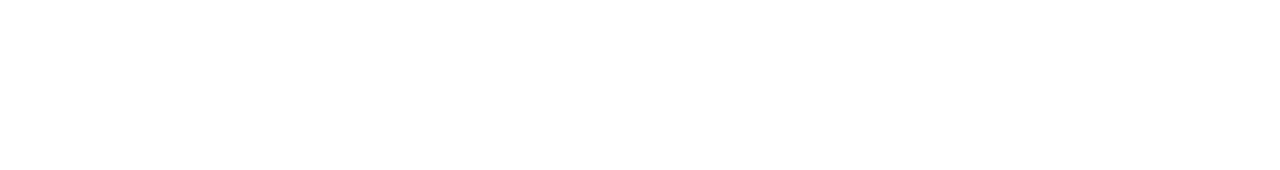
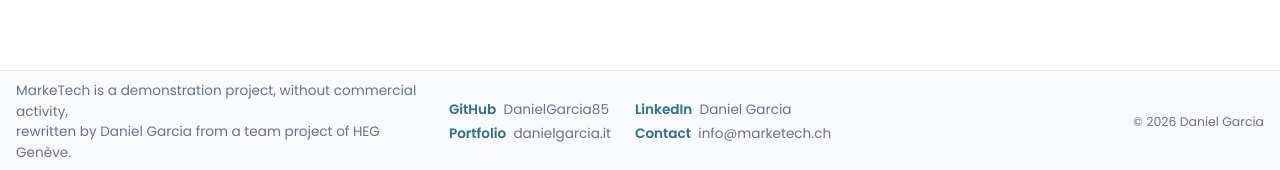
Before and after one commit to DanielGarcia85/MarkeTech, a Vue app in the folder frontend/: page /account/login in a window 1280 px wide. Shown: the part 627-797 px from the top of the page. Built offline with nearby package versions, Linux system fonts and the light colour scheme; no server answers.

Commit message:
feat(frontend): add the footer with the links, the contact and the copyright

```diff
--- a/frontend/src/App.vue
+++ b/frontend/src/App.vue
@@ -11,6 +11,7 @@
 -->
 
 <script setup lang="ts">
+import AppFooter from "./components/AppFooter.vue";
 import AppHeader from "./components/AppHeader.vue";
 import { loadSession } from "./session";
 
@@ -27,7 +28,7 @@
         <RouterView />
       </main>
     </div>
-    <!-- The footer goes here, after the body -->
+     <AppFooter />
   </div>
 </template>
 
--- /dev/null
+++ b/frontend/src/components/AppFooter.vue
@@ -0,0 +1,122 @@
+<!--
+  frontend/src/components/AppFooter.vue
+
+  Footer — who is behind the site, where to find more, how to get in touch
+  ───────────────────────────────────────────────────────────────────────────
+  Displayed by App.vue under the current page. One band across the whole
+  width: a sentence on the left, the links on two rows in the centre, the
+  copyright on the right.
+-->
+
+<script setup lang="ts">
+import { useI18n } from "vue-i18n";
+
+const { t } = useI18n();
+
+// Each link: where it leads, and whose profile it is (shown next to the
+// translated label, so that the visitor knows who is behind it)
+const LINKS = [
+  { key: "github", who: "DanielGarcia85", href: "https://github.com/DanielGarcia85" },
+  { key: "linkedin", who: "Daniel Garcia", href: "https://www.linkedin.com/in/danielgarcia85/" },
+  { key: "portfolio", who: "danielgarcia.it", href: "https://danielgarcia.it" },
+] as const;
+
+// The address that receives the messages about the site
+const CONTACT = "info@marketech.ch";
+
+// Year of the copyright line, taken from the clock of the browser
+const year = new Date().getFullYear();
+</script>
+
+<template>
+  <footer class="footer">
+    <p class="about">{{ t("footer.about") }}</p>
+    <ul class="links">
+      <li v-for="link in LINKS" :key="link.key">
+        <a :href="link.href" target="_blank" rel="noopener noreferrer">
+          {{ t(`footer.${link.key}`) }}
+          <span class="who">{{ link.who }}</span>
+        </a>
+      </li>
+      <li>
+        <a :href="`mailto:${CONTACT}`">
+          {{ t("footer.contact") }}
+          <span class="who">{{ CONTACT }}</span>
+        </a>
+      </li>
+    </ul>
+    <p class="copyright">{{ t("footer.copyright", { year }) }}</p>
+  </footer>
+</template>
+
+<style scoped>
+/* One band across the whole width, in three columns: the sentence on the
+   left, the links centred on the page, the copyright on the right. The two
+   outer columns share the room left by the links, so the links stay centred
+   whatever the length of the sentence. */
+.footer {
+  display: grid;
+  grid-template-columns: 1fr auto 1fr;
+  align-items: center;
+  gap: 8px 32px;
+  padding: 10px 16px;
+  border-top: 1px solid var(--mt-border);
+  background: var(--mt-surface);
+  font-size: 0.85rem;
+}
+
+/* One column after the other on a narrow screen, everything on the left */
+@media (max-width: 900px) {
+  .footer {
+    grid-template-columns: 1fr;
+  }
+
+  .links,
+  .copyright {
+    justify-self: start;
+  }
+}
+
+/* The sentence breaks where its text says so (the "\n" of the translation) */
+.about {
+  justify-self: start;
+  margin: 0;
+  white-space: pre-line;
+  color: var(--mt-muted);
+}
+
+/* The links on two rows of two, each one with the name of the profile
+   after it */
+.links {
+  display: grid;
+  grid-template-columns: auto auto;
+  gap: 4px 24px;
+  justify-self: center;
+  margin: 0;
+  padding: 0;
+  list-style: none;
+}
+
+.links a {
+  text-decoration: none;
+  font-weight: 600;
+}
+
+.links a:hover {
+  text-decoration: underline;
+}
+
+.who {
+  margin-left: 4px;
+  font-weight: normal;
+  color: var(--mt-muted);
+}
+
+.copyright {
+  justify-self: end;
+  margin: 0;
+  white-space: nowrap;
+  font-size: 0.78rem;
+  color: var(--mt-muted);
+}
+</style>
--- a/frontend/src/i18n/locales/en.ts
+++ b/frontend/src/i18n/locales/en.ts
@@ -18,6 +18,16 @@
     login: "Log in",
     loggedInAs: "Signed in as {email}",
     logout: "Log out",
+  },
+
+  // Footer: who is behind the site, where to find more, how to get in touch
+  footer: {
+    about: "MarkeTech is a demonstration project, without commercial activity,\nrewritten by Daniel Garcia from a team project of HEG Genève.",
+    github: "GitHub",
+    linkedin: "LinkedIn",
+    portfolio: "Portfolio",
+    contact: "Contact",
+    copyright: "© {year} Daniel Garcia",
   },
 
   // Sign-up page
--- a/frontend/src/i18n/locales/fr.ts
+++ b/frontend/src/i18n/locales/fr.ts
@@ -20,6 +20,16 @@
     login: "Se connecter",
     loggedInAs: "Connecté en tant que {email}",
     logout: "Se déconnecter",
+  },
+
+    // Footer: who is behind the site, where to find more, how to get in touch
+  footer: {
+    about: "MarkeTech est un projet de démonstration, sans activité commerciale,\nréécrit par Daniel Garcia à partir d'un projet d'équipe de la HEG Genève.",
+    github: "GitHub",
+    linkedin: "LinkedIn",
+    portfolio: "Portfolio",
+    contact: "Contact",
+    copyright: "© {year} Daniel Garcia",
   },
 
   // Sign-up page
--- a/frontend/src/style.css
+++ b/frontend/src/style.css
@@ -16,6 +16,7 @@
   --mt-muted: #64748b;
   --mt-border: #e2e8f0;
   --mt-background: #ffffff;
+  --mt-surface: #f8fafc;
   --mt-error: #b91c1c;
 }
 
```
